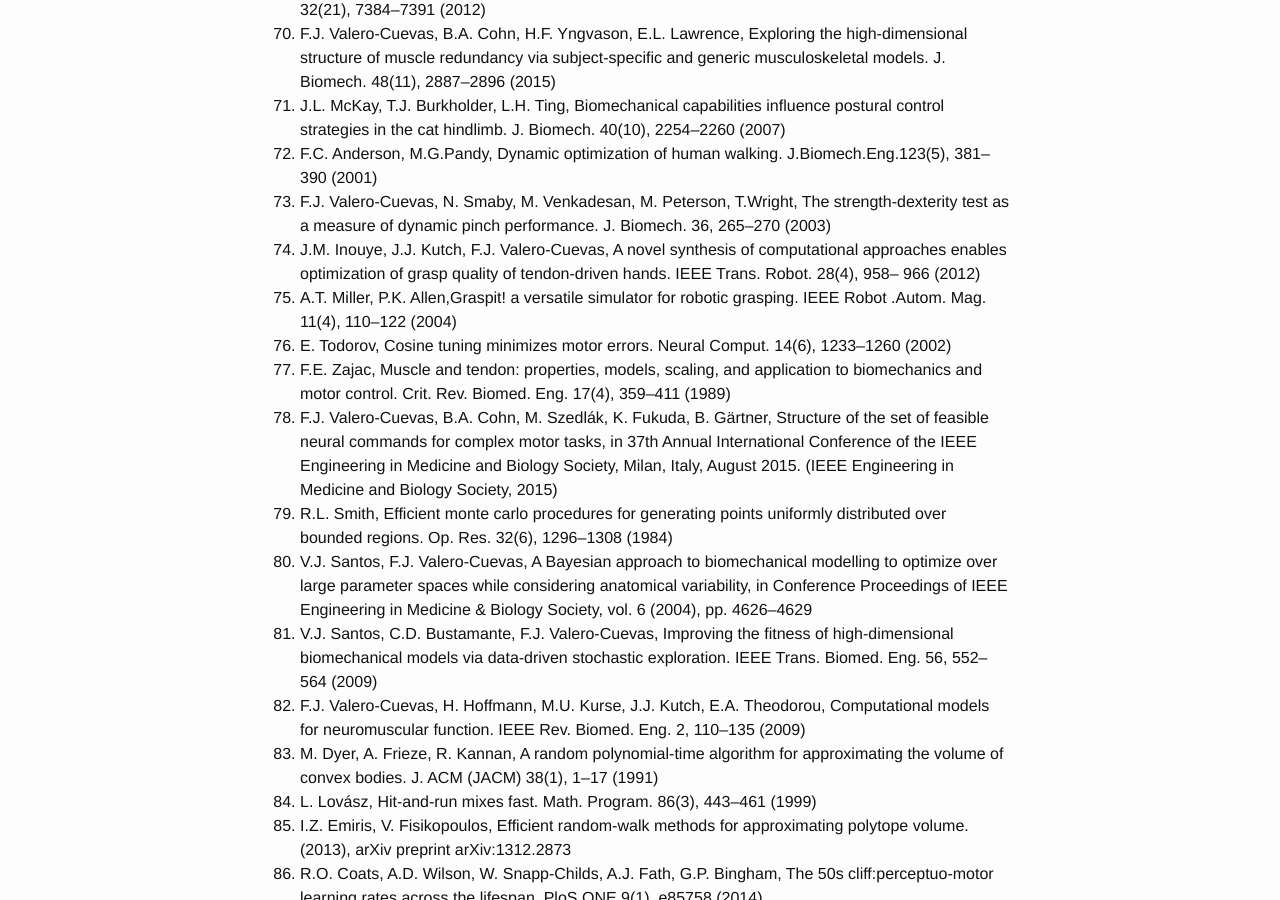
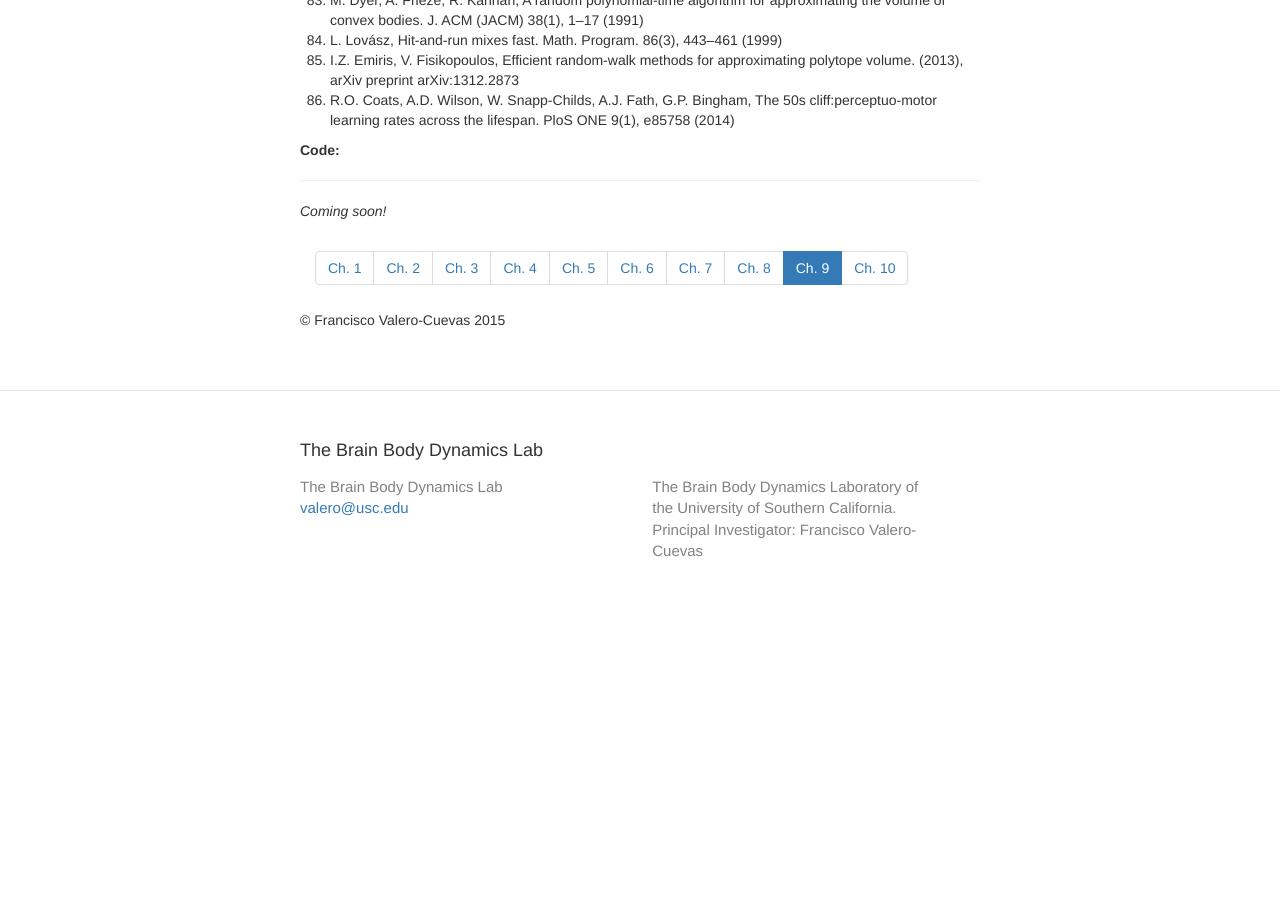
Before and after one commit to usc-bbdl/usc-bbdl.github.io, a Jekyll site: the page built from book_chapters/ch9.md, in a window 1280 px wide and 900 px high, scrolled down 4726 px. Built offline with Jekyll 4.4.1, drawn with Linux system fonts in a browser that asks for light colours; after the commit the page ends 5343 px from its top, so only the background shows below that.

Commit message:
added pagination for ch.9

```diff
--- a/book_chapters/ch9.md
+++ b/book_chapters/ch9.md
@@ -182,7 +182,22 @@
 *Coming soon!*
 
 
+<link rel="stylesheet" href="https://maxcdn.bootstrapcdn.com/bootstrap/3.3.7/css/bootstrap.min.css">
+<div class="container">
+  <ul class="pagination">
+    <li><a href="//valerolab.org/book_chapters/ch1.html">Ch. 1</a></li>
+    <li><a href="//valerolab.org/book_chapters/ch2.html">Ch. 2</a></li>
+    <li><a href="//valerolab.org/book_chapters/ch3.html">Ch. 3</a></li>
+    <li><a href="//valerolab.org/book_chapters/ch4.html">Ch. 4</a></li>
+    <li><a href="//valerolab.org/book_chapters/ch5.html">Ch. 5</a></li>
+    <li><a href="//valerolab.org/book_chapters/ch6.html">Ch. 6</a></li>
+    <li><a href="//valerolab.org/book_chapters/ch7.html">Ch. 7</a></li>
+    <li><a href="//valerolab.org/book_chapters/ch8.html">Ch. 8</a></li>
+    <li class="active"><a href="//valerolab.org/book_chapters/ch9.html">Ch. 9</a></li>
+    <li><a href="//valerolab.org/book_chapters/ch10.html">Ch. 10</a></li>
+  </ul>
 
+</div>
 
 
 © Francisco Valero-Cuevas 2015
```
